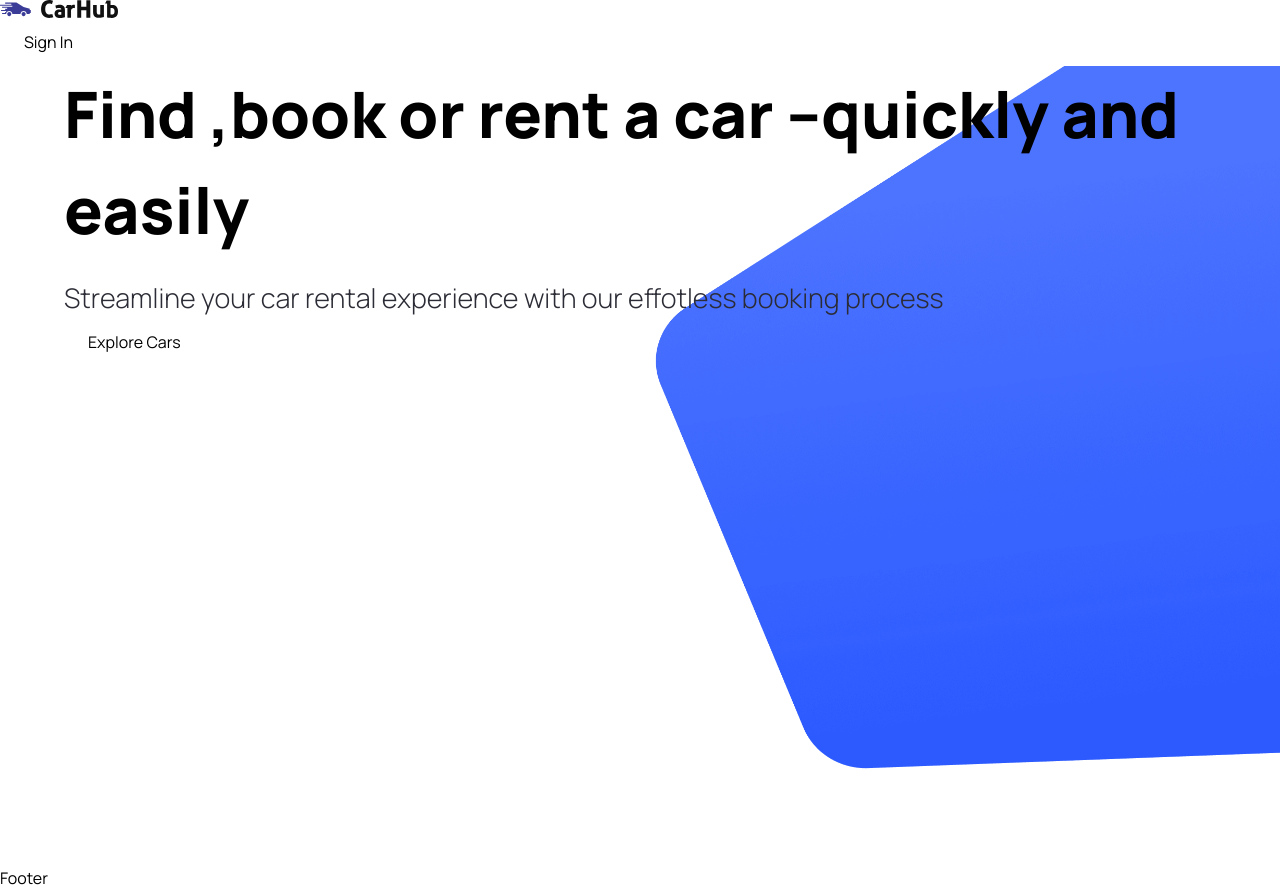
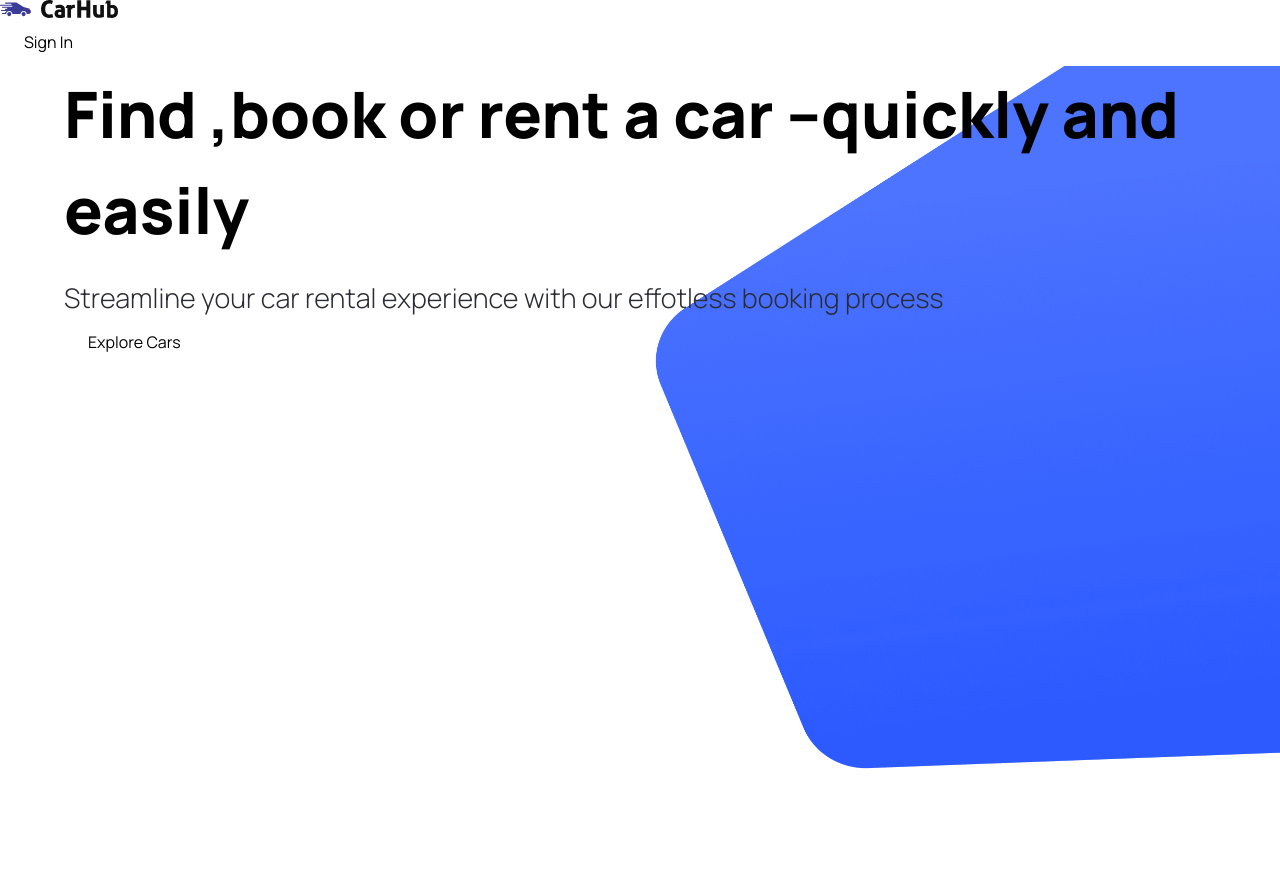
Before and after one commit to misikir21/carNext, a Next.js app: page / in a window 1280 px wide. After the commit the page ends 866 px from the top, so only its background shows below. Built offline with nearby package versions, Linux system fonts and the light colour scheme.

Commit message:
add a footer container

```diff
--- a/component/Footer.tsx
+++ b/component/Footer.tsx
@@ -1,7 +1,8 @@
-import React from "react";
-
+import Image from "next/image";
+import Link from "next/link";
 const Footer = () => {
-  return <div>Footer</div>;
+  return (
+    <footer className="flex flex-col text-black-100 mt-5 border-t border-gray-100 "></footer>
+  );
 };
-
 export default Footer;
```
